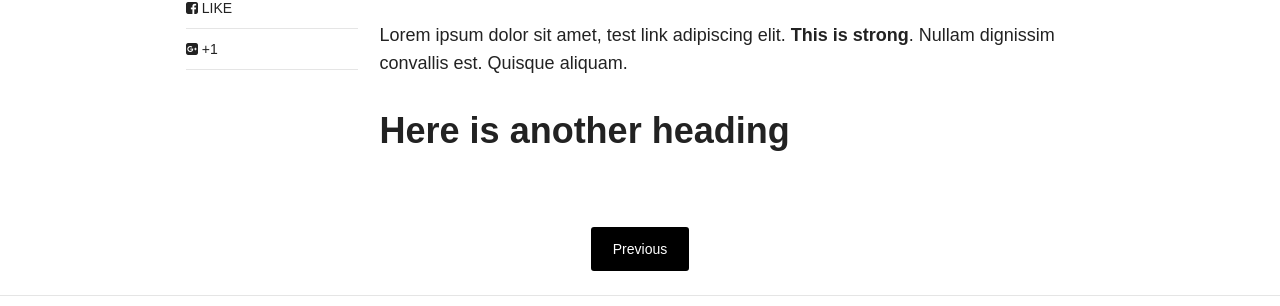
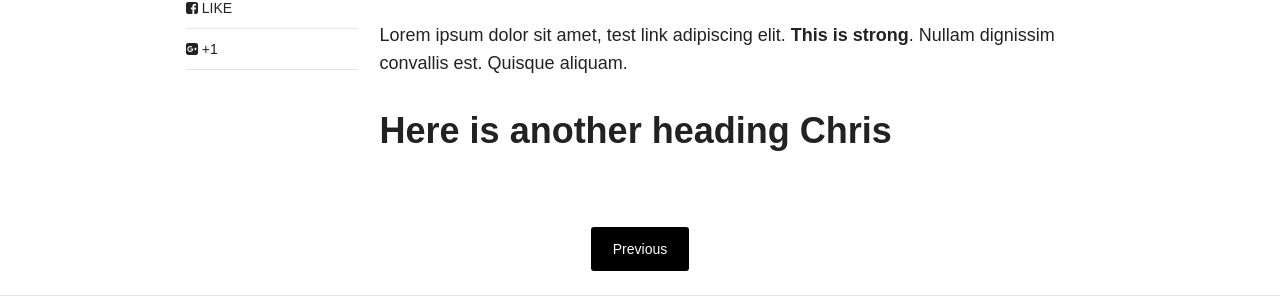
Before and after one commit to vegashat/WindyEwe, a Jekyll site: the page built from _posts/articles/2016-04-30-first-post.md, in a window 1280 px wide. Shown: the part 1687-1993 px from the top of the page. Built offline with Jekyll 4.4.1, drawn with Linux system fonts in a browser that asks for light colours; nearby versions of some CDN libraries.

Commit message:
Updated 2016-04-30-first-post.md

```diff
--- a/_posts/articles/2016-04-30-first-post.md
+++ b/_posts/articles/2016-04-30-first-post.md
@@ -26,4 +26,4 @@ Here are some more smaller comments
 
 Lorem ipsum dolor sit amet, test link adipiscing elit. **This is strong**. Nullam dignissim convallis est. Quisque aliquam.
 
-# Here is another heading
+# Here is another heading Chris
```
